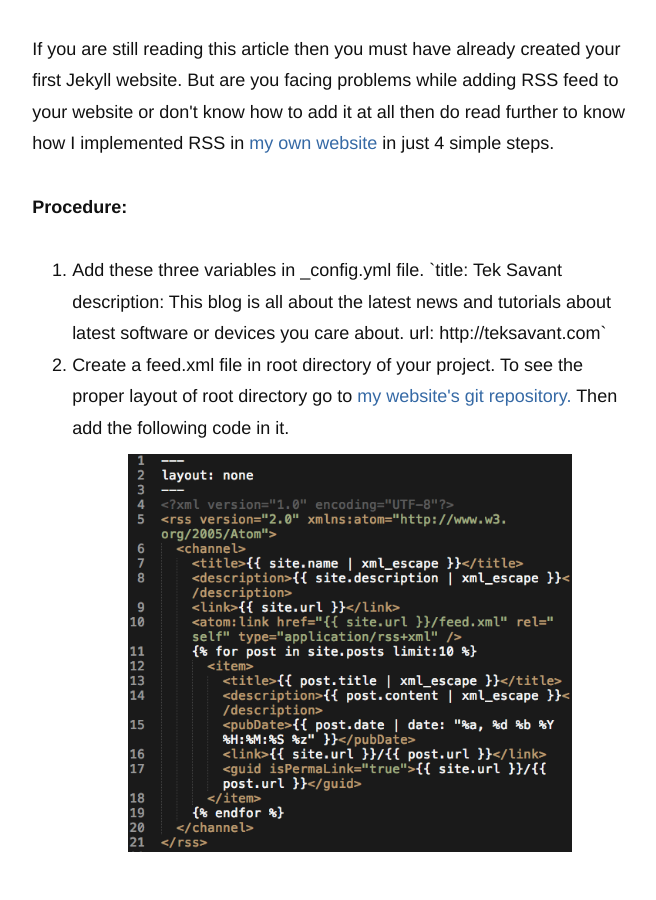
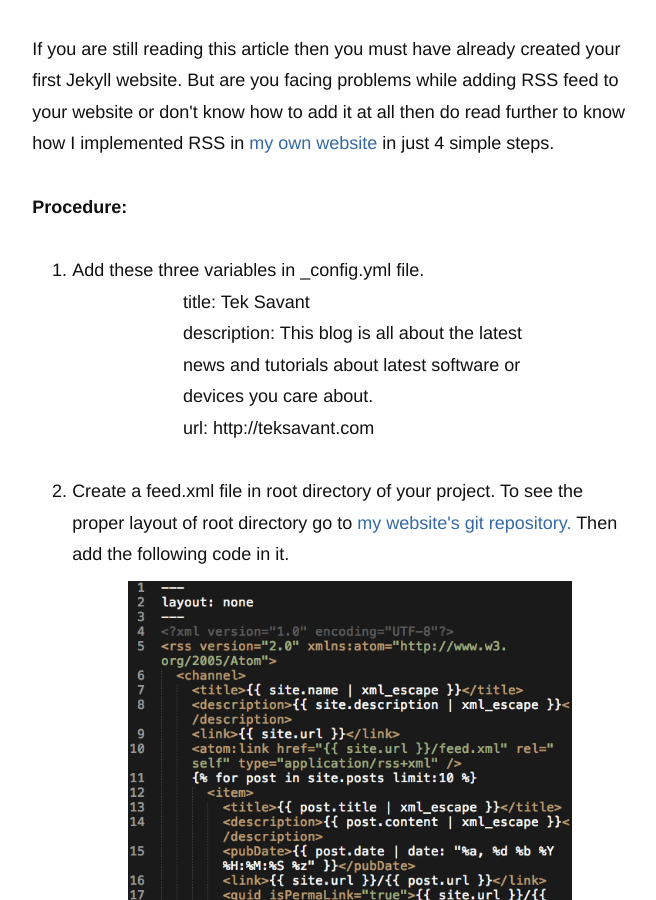
Before and after one commit to teksavant/teksavant.github.io, a Jekyll site: the page built from _posts/2015-06-12-add-rss-to-jekyll-blog.markdown, in a window 1280 px wide and 900 px high, scrolled down 996 px. Shown: the whole window, without its empty margins (310-966 px from the left). Built offline with Jekyll 4.4.1, drawn with Linux system fonts in a browser that asks for light colours; nearby versions of some CDN libraries; Markdown is read by kramdown in place of the engine named in the settings; comment, search, counter and statistics services are not loaded; some of the changed lines change nothing that is shown.

Commit message:
add rss to jekyll blog remove paragraph

```diff
--- a/_posts/2015-06-12-add-rss-to-jekyll-blog.markdown
+++ b/_posts/2015-06-12-add-rss-to-jekyll-blog.markdown
@@ -13,9 +13,11 @@ description: Just built your own Jekyll website, but don't know how to add RSS f
 <ol>
  <li>
    Add these three variables in _config.yml file.
-   `title: Tek Savant
-    description: This blog is all about the latest news and tutorials about latest software or devices you care about.
-    url: http://teksavant.com`
+    <ul style="list-style-type:none;">
+    <li>title: Tek Savant</li>
+    <li>description: This blog is all about the latest news and tutorials about latest software or devices you care about.</li>
+    <li>url: http://teksavant.com</li>
+    </ul>
  </li>
 
  <li>Create a feed.xml file in root directory of your project. To see the proper layout of root directory go to <a href="https://github.com/teksavant/teksavant.github.io">my website's git repository.</a> Then add the following code in it.
```
